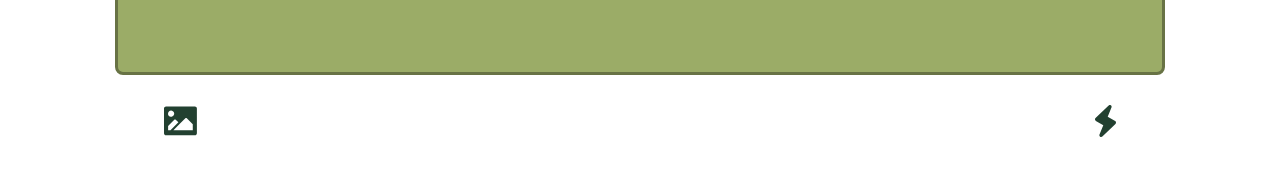
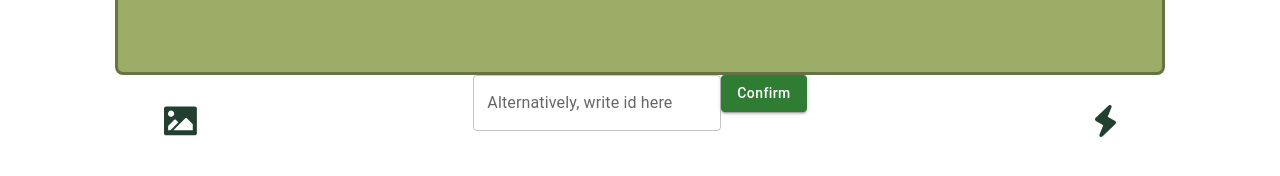
Before and after one commit to WADSFinalProject/Moringo-FE, a React (Vite) app: page /harbor/scan in a window 1280 px wide. Shown: the part 606-782 px from the top of the page. Built offline with nearby package versions, Linux system fonts and the light colour scheme.

Commit message:
Update HarborScanPage.jsx

```diff
--- a/src/Harbor/components/HarborScanPage.jsx
+++ b/src/Harbor/components/HarborScanPage.jsx
@@ -1,17 +1,18 @@
-import "../styles/HarborScanPage.css";
-import Header2 from "../../Assets/centra-main-header.svg";
-import arrow from "../../Assets/Arrow.svg";
-import bell from "../../Assets/BellTemp.svg";
-import gallery from "../../Assets/gallery.svg";
-import flash from "../../Assets/flash.svg";
-import QrScanner from "react-qr-scanner";
-import { useState } from "react";
-import { useNavigate } from "react-router-dom";
-import ProfilePictureMini from "../../Assets/modules/ProfilePictureMini.jsx";
-import { Height } from "@mui/icons-material";
+import '../styles/HarborScanPage.css';
+import Header2 from '../../Assets/centra-main-header.svg';
+import arrow from '../../Assets/Arrow.svg';
+import bell from '../../Assets/BellTemp.svg';
+import gallery from '../../Assets/gallery.svg';
+import flash from '../../Assets/flash.svg';
+import QrScanner from 'react-qr-scanner';
+import { useState } from 'react';
+import { useNavigate } from 'react-router-dom';
+import ProfilePictureMini from '../../Assets/modules/ProfilePictureMini.jsx';
+import { Button, TextField } from '@mui/material';
 
 const ScanPage = () => {
-  const [data, setData] = useState("No result");
+  const [data, setData] = useState('No result');
+  const [id, setId] = useState('');
 
   const navigate = useNavigate();
 
@@ -25,54 +26,77 @@ const ScanPage = () => {
     console.error(err);
   };
 
+  const handleInputtedId = () => {
+    localStorage.setItem('id', id);
+    navigate('/harbor/detail');
+  };
+
   return (
-    <div className="harbor-page-container">
-      <div className="harbor-top-section">
-        <img className="harbor-main-header-extra" src={Header2} alt="header" />
-        <div className="harbor-top-row">
+    <div className='harbor-page-container'>
+      <div className='harbor-top-section'>
+        <img className='harbor-main-header-extra' src={Header2} alt='header' />
+        <div className='harbor-top-row'>
           <img
-            className="arrow"
+            className='arrow'
             src={arrow}
-            alt="Arrow"
+            alt='Arrow'
             onClick={() => {
-              navigate("/harbor/homepage");
+              navigate('/harbor/homepage');
             }}
           />
-          <h3 className="harbor-other-title-extra">Scan Barcode</h3>
-          <div className="right-icons">
+          <h3 className='harbor-other-title-extra'>Scan Barcode</h3>
+          <div className='right-icons'>
             <img
-              className="bell"
+              className='bell'
               src={bell}
-              alt="Bell"
+              alt='Bell'
               onClick={() => {
-                navigate("/harbor/notifications");
+                navigate('/harbor/notifications');
               }}
             />
             <ProfilePictureMini />
           </div>
         </div>
       </div>
-      <div className="scan-framebox">
-        <div className="scan-message1">
+      <div className='scan-framebox'>
+        <div className='scan-message1'>
           Place barcode inside the frame to scan
         </div>
-        <div className="scan-picture">
+        <div className='scan-picture'>
           <QrScanner
             delay={300}
             onScan={handleScan}
             onError={handleError}
-            style={{ width: "95%", height: "95%" }}
+            style={{ width: '95%', height: '95%' }}
           />
         </div>
-        <div className="scan-message2">Scanning Barcode: {data}</div>
-        <div className="picture-icons">
+        <div className='scan-message2'>Scanning Barcode: {data}</div>
+        <div className='picture-icons'>
           <img
             src={gallery}
-            alt="gallery"
-            onClick={() => console.log("gallery")}
+            alt='gallery'
+            onClick={() => console.log('gallery')}
           />
-          <img src={flash} alt="flash" onClick={() => console.log("flash")} />
+          <img src={flash} alt='flash' onClick={() => console.log('flash')} />
         </div>
+      </div>
+      <div className='area-below-scanning'>
+        <TextField
+          label='Alternatively, write id here'
+          variant='outlined'
+          value={id}
+          onChange={(e) => {
+            setId(e.target.value);
+          }}
+        />
+        <Button
+          onClick={handleInputtedId}
+          color='success'
+          variant='contained'
+          sx={{ textTransform: 'none' }}
+        >
+          Confirm
+        </Button>
       </div>
     </div>
   );
```
